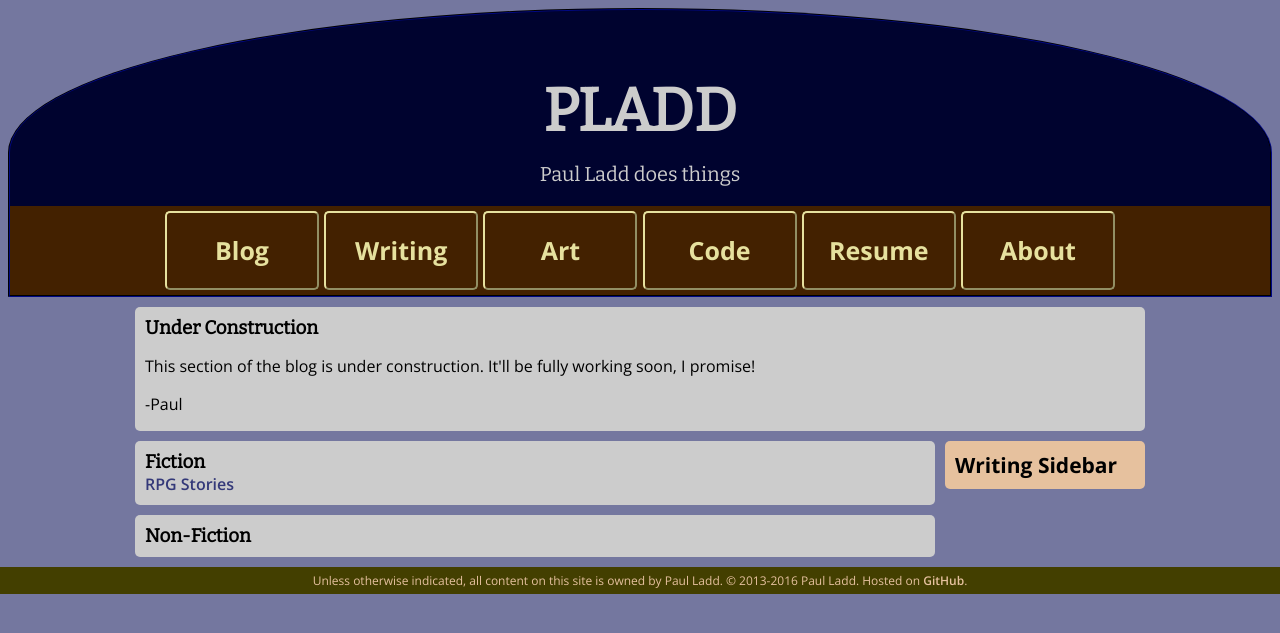
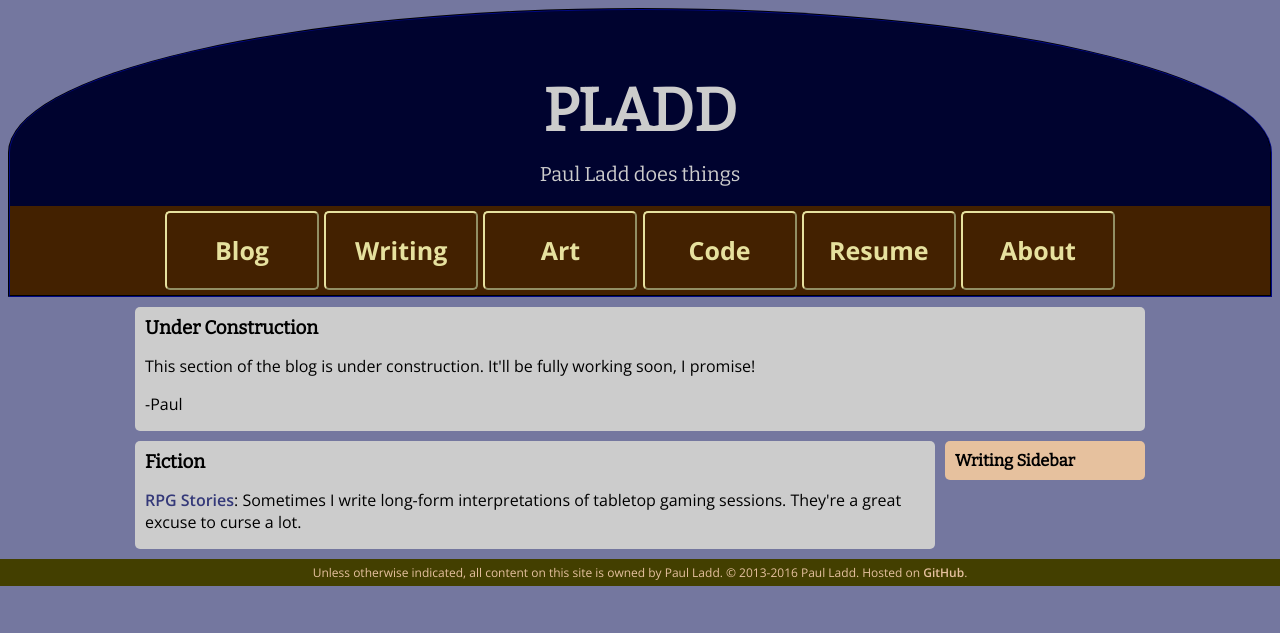
Before and after one commit to itspladd/personal-website-old, a Jekyll site: the page built from writing/index.html, in a window 1280 px wide. Shown: the top 633 px of the page. Built offline with Jekyll 4.4.1, drawn with Linux system fonts in a browser that asks for light colours.

Commit message:
Updated writing front page, removed nonfiction section

```diff
--- a/writing/index.html
+++ b/writing/index.html
@@ -3,16 +3,12 @@ layout: writing
 title: "Paul Ladd Does Words, Art, and Code"
 ---
 <aside class="sidebar">
-    <h1>Writing Sidebar</h1>
+    <h3>Writing Sidebar</h3>
 </aside>
 <section>
     <article>
         <h1>Fiction</h1>
-        <a href="rpg_stories">RPG Stories</a>
+        <p><a href="rpg_stories">RPG Stories</a>: Sometimes I write long-form interpretations of tabletop gaming sessions. They're a great excuse to curse a lot.</p>
+        <p></p>
     </article>
 </section>
-<section>
-    <article>
-        <h1>Non-Fiction</h1>
-    </article>
-</section>
```
